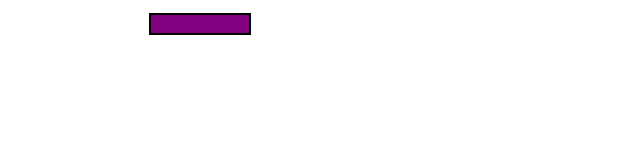
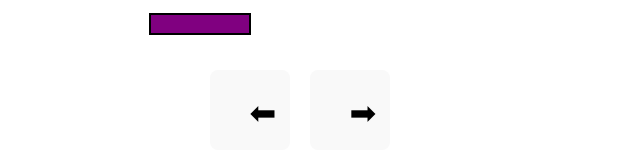
Before and after one commit to Shayek1/Blockochet, a React (Vite) app: page / in a window 1280 px wide. Shown: the part 533-694 px from the top of the page, without its empty margins (0-640 px from the left). Built offline with nearby package versions, Linux system fonts and the light colour scheme.

Commit message:
add on-screen controls

```diff
--- a/src/Blockochet.tsx
+++ b/src/Blockochet.tsx
@@ -145,6 +145,47 @@ const canvasReference = useRef<HTMLCanvasElement | null>(null)
         []);
 
     return(
+        <div style={{position: "relative"}}>
         <canvas ref={canvasReference} height={600} width={600}/>
+
+            <div style={{
+                position: "absolute",
+                bottom: "20px",
+                left: "50%",
+                transform: "translateX(-50%)",
+                display: "flex",
+                gap: "20px"
+            }}>
+                <button
+                    style={{
+                        width: "80px",
+                        height: "80px",
+                        fontSize: "32px"
+                    }}
+                    onTouchStart={() => (controls.current.left = true)}
+                    onTouchEnd={() => (controls.current.left = false)}
+                    onMouseDown={() => (controls.current.left = true)}
+                    onMouseUp={() => (controls.current.left = false)}
+                >
+                    ⬅
+                </button>
+
+                <button
+                    style={{
+                        width: "80px",
+                        height: "80px",
+                        fontSize: "32px"
+                    }}
+                    onTouchStart={() => (controls.current.right = true)}
+                    onTouchEnd={() => (controls.current.right = false)}
+                    onMouseDown={() => (controls.current.right = true)}
+                    onMouseUp={() => (controls.current.right = false)}
+                >
+                    ➡
+                </button>
+            </div>
+
+
+        </div>
     );
 }
```
